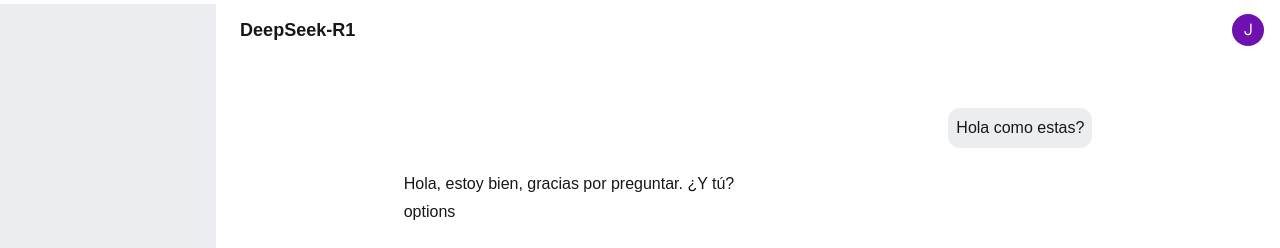
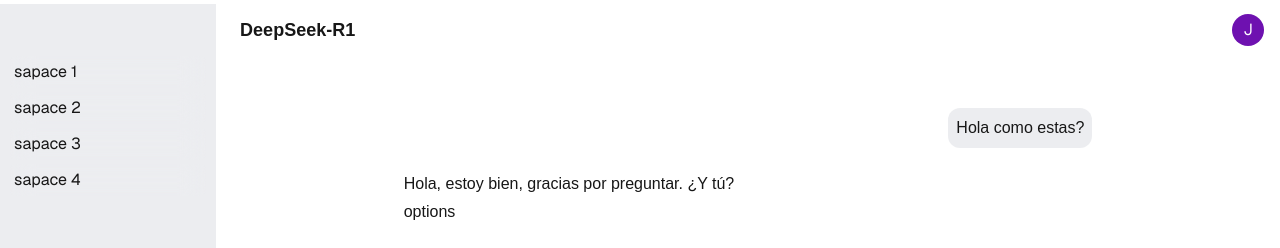
Before and after one commit to Nirmat4/chat-ia, a Next.js app: page / in a window 1280 px wide. Shown: the top 248 px of the page. Built offline with nearby package versions, Linux system fonts and the light colour scheme; some icons are missing.

Commit message:
style: style for spaces divs

```diff
--- a/src/app/components/asidePanel.tsx
+++ b/src/app/components/asidePanel.tsx
@@ -1,8 +1,11 @@
 import DashboardRoundedIcon from '@mui/icons-material/DashboardRounded';
 import SearchRoundedIcon from '@mui/icons-material/SearchRounded';
 import AppRegistrationRoundedIcon from '@mui/icons-material/AppRegistrationRounded';
+import { spaces_send } from "@/app/database/spaces";
+
 
 export default function AsidePanel(){
+    const spaces=spaces_send
     return (
         <div className="bg-card h-full">
             <div className='m-1 p-1 flex flex-row justify-between items-center'>
@@ -18,6 +21,13 @@ export default function AsidePanel(){
                     </div>
                 </div>
             </div>
+            <div className='flex flex-col mx-2'>
+                {spaces.map((space, index)=>(
+                    <div key={index} className='hover:bg-card rounded-md flex flex-col p-1 m-0.5 backdrop-blur-md'>
+                        <p className='font-sans'>{space.name}</p>
+                    </div>
+                ))}
+            </div>
         </div>
     );
 }
```
